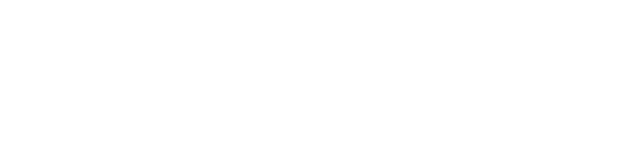
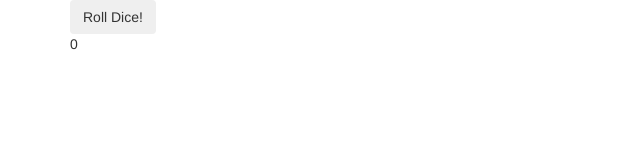
Before and after one commit to HBeinstein/pig-dice, a plain HTML site: page index.html in a window 1280 px wide. Shown: the whole page, without its empty margins (0-640 px from the left). Drawn offline with Linux system fonts and the light colour scheme.

Commit message:
Add basic user interface for rolling dice and displaying score
Co-authored-by: Hannah Beinstein <hannah.beinstein@gmail.com>
Co-authored-by: Ruthie Newman <ruthienewman@protonmail.com>

```diff
--- a/index.html
+++ b/index.html
@@ -8,6 +8,13 @@
     <title>Pig Dice</title>
   </head>
   <body>
-
+    <div class="container">
+      <div>
+        <button class="btn" id="player-one-roll">Roll Dice!</button>
+      </div>
+      <div id="player-one-output">
+        <span id="player-one-score">0</span>
+      </div>
+    </div>
   </body>
 </html>
--- a/js/scripts.js
+++ b/js/scripts.js
@@ -14,18 +14,15 @@ Player.prototype.rollDice = function() {
   let userRoll = (Math.floor(Math.random()*6+1));
   this.currentScore = userRoll;
   this.roundScore += this.currentScore
-  // this.currentScore.push(userRoll);
 }
-
-
 
 
 // User Interface Logic
 $(document).ready(function() {
   let playerOne = new Player("Hannah", 0, 0, 0);
-  // playerOne.rollDice();
+
+  playerOne.rollDice();
 
   console.log(playerOne);
   console.log(playerOne.currentScore);
-
 })
```
